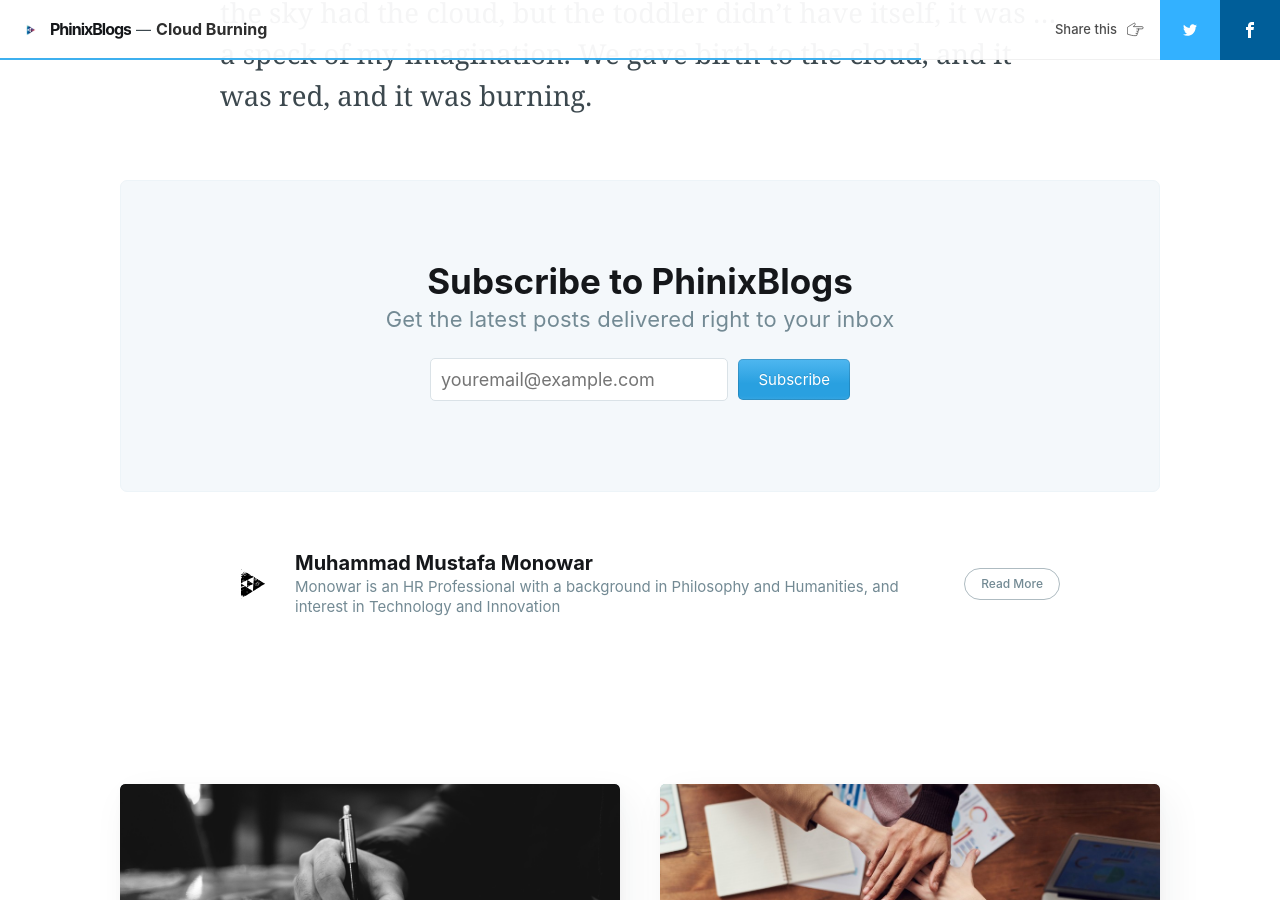
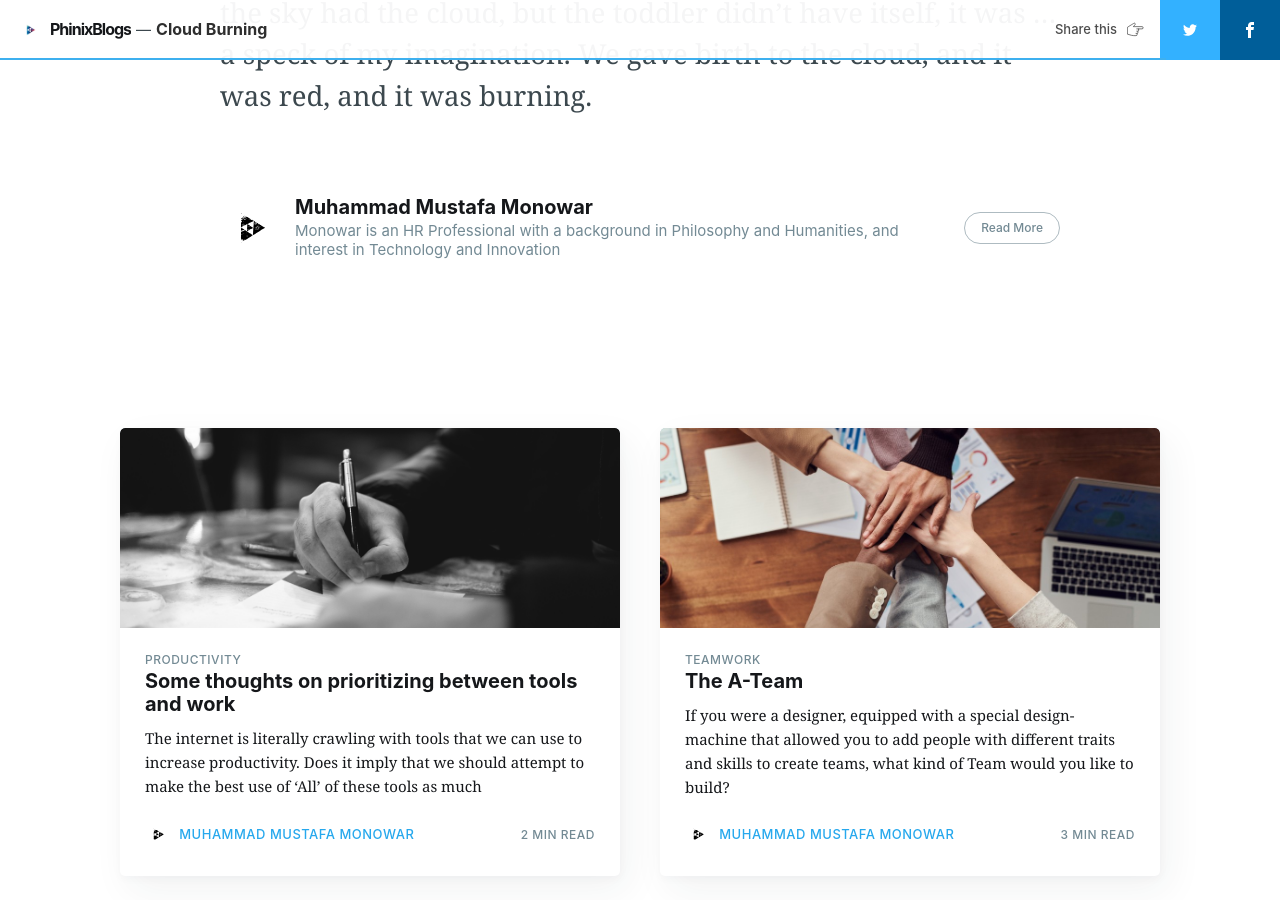
Before and after one commit to phinixgreen/phinixblogs, a Jekyll site: the page built from _posts/2021-01-26-Cloud Burning.md, in a window 1280 px wide and 900 px high, scrolled down 1222 px. Built offline with Jekyll 4.4.1, drawn with Linux system fonts in a browser that asks for light colours; nearby versions of some CDN libraries; comment, search, counter and statistics services are not loaded; part of the change alters nothing that is shown.

Commit message:
google tag added  subscribe falsed

```diff
--- a/_config.yml
+++ b/_config.yml
@@ -19,7 +19,7 @@ CNAME: #add cname for website to be created
 
 # Social info
 navigation: True # show the navbar links
-subscribers: True # you need to connect an external service for this to work,
+subscribers: False # you need to connect an external service for this to work,
 # if 'True' the submit button is disabled for now, but you can change that
 # by editing `_includes/subscribe-form.html`
 twitter: mmmonowar # replace by your username
@@ -30,7 +30,7 @@ disqus: False
 disqus_shortname: jekyller # replace with your disqus username
 
 # Google Analytics
-google_analytics: UA-69281367-1 # replace with your GA tracking identifier
+google_analytics: G-Y7CJM1JCCK # replace with your GA tracking identifier
 
 # Permalinks
 permalink: /:title
--- a/_includes/subscribe-form.html
+++ b/_includes/subscribe-form.html
@@ -1,3 +1,4 @@
+<!--
 <form method="post" action="/subscribe/" class="">
     <input class="confirm" type="hidden" name="confirm"  /><input class="location" type="hidden" name="location"  /><input class="referrer" type="hidden" name="referrer"  />
 
@@ -7,3 +8,4 @@
     <button class="" type="submit" {% unless site.subscribe %}disabled{% endunless %}><span>Subscribe</span></button>
     <script type="text/javascript">(function(g,h,o,s,t){h[o]('.location')[s]=h[o]('.location')[s] || g.location.href;h[o]('.referrer')[s]=h[o]('.referrer')[s] || h.referrer;})(window,document,'querySelector','value');</script>
 </form>
+-->
```
Also changed, not shown: .travis.yml (deleted).
